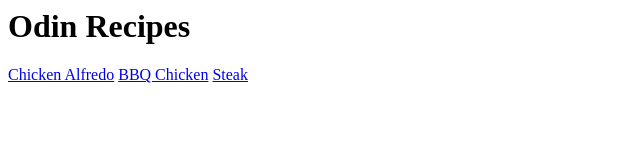
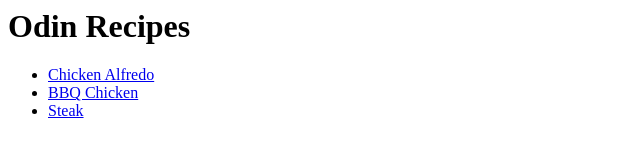
Before and after one commit to inspectpage/odin-recipes, a plain HTML site: page index.html in a window 1280 px wide. Shown: the whole page, without its empty margins (0-640 px from the left). Drawn offline with Linux system fonts and the light colour scheme.

Commit message:
Made the dishes into a list in the homepage\n\nFor readability

```diff
--- a/index.html
+++ b/index.html
@@ -7,8 +7,10 @@
 
         <body>
             <h1>Odin Recipes</h1>
-            <a href="recipes/alfredo.html">Chicken Alfredo</a>
-            <a href="recipes/bbqchicken.html">BBQ Chicken</a>
-            <a href="recipes/steak.html">Steak</a>
+            <ul>
+            <li><a href="recipes/alfredo.html">Chicken Alfredo</a></li>
+            <li><a href="recipes/bbqchicken.html">BBQ Chicken</a></li>
+            <li><a href="recipes/steak.html">Steak</a></li>
+            </ul>
         </body>
     </html>
```
